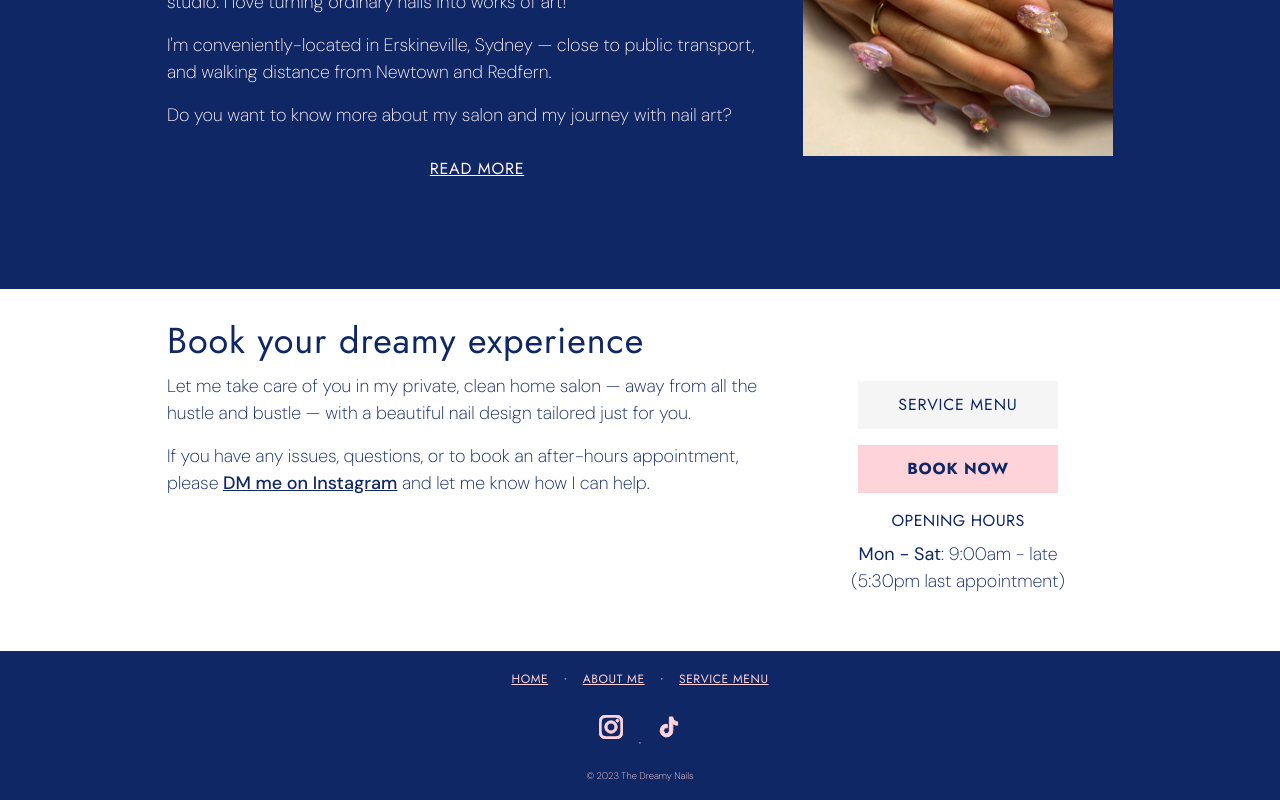
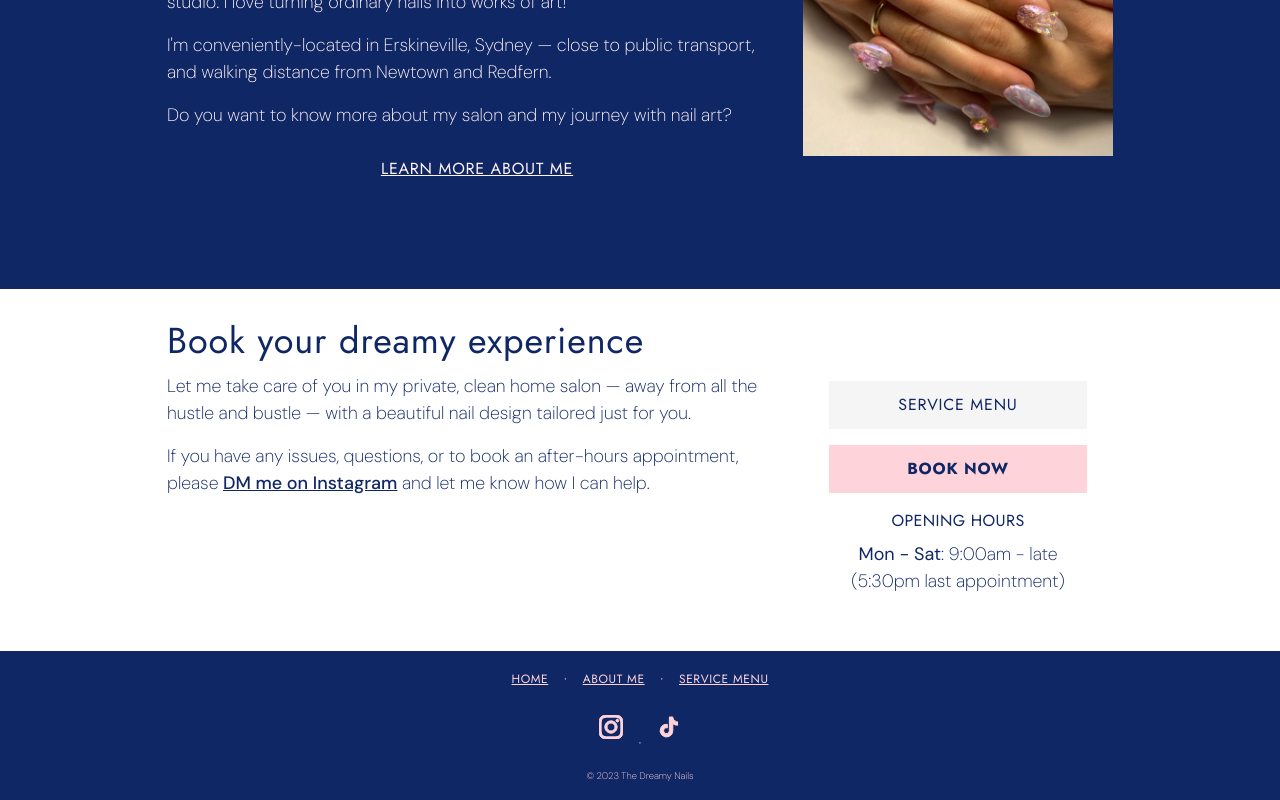
Before and after one commit to ddembo/tdn-web-next, a Next.js app: page / in a window 1280 px wide. Shown: the part 1050-1850 px from the top of the page. Built offline with nearby package versions, Linux system fonts and the light colour scheme; no server answers.

Commit message:
minor column and button style tweaks, fix main page seo warning

```diff
--- a/app/(with-header)/page.tsx
+++ b/app/(with-header)/page.tsx
@@ -55,7 +55,7 @@ export default function Home() {
               <p>Do you want to know more about my salon and my journey with nail art?</p>
               <div>
                 <ButtonLink href="/about" variant="subtle">
-                  Read more
+                  Learn more about me
                 </ButtonLink>
               </div>
             </Section.Column>
--- a/components/ButtonLink/ButtonLink.tsx
+++ b/components/ButtonLink/ButtonLink.tsx
@@ -28,7 +28,7 @@ const ButtonLink = ({ children, href, variant, inline, nav }: ButtonLinkProps) =
   const isExternal = !INTERNAL_LINK_REGEX.test(href);
 
   const baseStyles =
-    "relative block py-3 px-6 mx-auto font-heading font-normal text-center uppercase tracking-wider no-underline bg-neutral-100 transition-all duration-300 before:content-[''] before:absolute before:block before:w-full before:h-0.5 before:bottom-0 before:left-0 before:bg-tdn-primary before:scale-x-0 before:transition-transform before:duration-300 before:ease-linear hover:bg-white hover:shadow-md hover:before:scale-x-100 md:px-8 lg:max-w-[200px]";
+    "relative block py-3 px-6 mx-auto font-heading font-normal text-center uppercase tracking-wider no-underline bg-neutral-100 transition-all duration-300 before:content-[''] before:absolute before:block before:w-full before:h-0.5 before:bottom-0 before:left-0 before:bg-tdn-primary before:scale-x-0 before:transition-transform before:duration-300 before:ease-linear hover:bg-white hover:shadow-md hover:before:scale-x-100 md:px-8 md:max-w-[300px]";
   const variantStyles: { [k in ButtonLinkVariant]?: string } = {
     cta: 'bg-tdn-highlight font-bold before:h-1 before:bg-tdn-highlight-dark hover:bg-tdn-highlight-pale',
     subtle:
--- a/components/Section/Section.tsx
+++ b/components/Section/Section.tsx
@@ -18,7 +18,7 @@ const Section = ({ children, as, reverseColumns }: SectionProps) => {
     <Element
       className={twMerge(
         'tdn-section', // REQUIRED
-        'flex flex-col gap-x-4 items-start justify-space p-8 mx-auto lg:flex-row lg:flex-wrap lg:w-[978px] lg:px-4',
+        'flex flex-col gap-4 items-start justify-space p-8 mx-auto lg:flex-row lg:flex-wrap lg:w-[978px] lg:px-4',
         reverseColumns && 'lg:flex-row-reverse',
       )}
     >
--- a/components/SiteCTASection/SiteCTASection.tsx
+++ b/components/SiteCTASection/SiteCTASection.tsx
@@ -27,7 +27,7 @@ export default function SiteCTASection({ hideServiceMenu = false }: SiteCTASecti
             </p>
           </Section.Column>
           <Section.Column>
-            <div className="w-full my-4 md:my-0 text-center flex flex-col gap-6 md:gap-4 items-stretch">
+            <div className="w-full md:w-10/12 mx-auto my-4 md:my-0 text-center flex flex-col gap-6 md:gap-4 items-stretch">
               <ul className="self-center flex flex-col items-stretch w-full p-0 my-0 list-none">
                 {!hideServiceMenu && (
                   <li className="block py-2">
```
